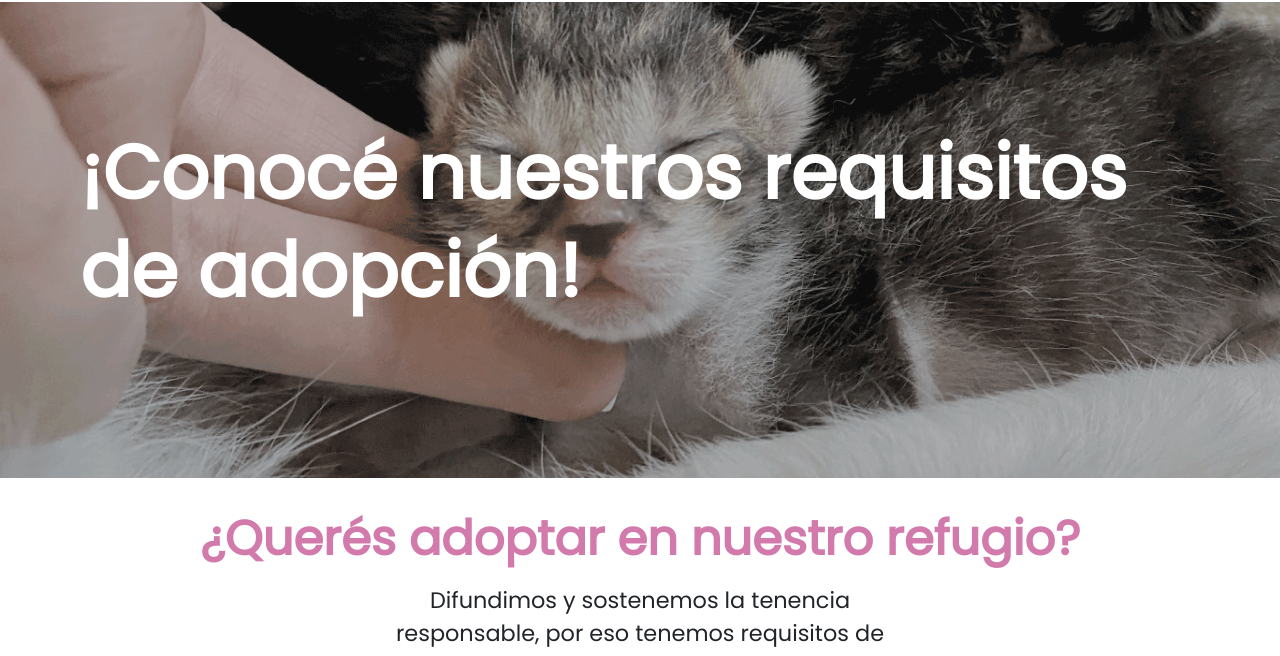
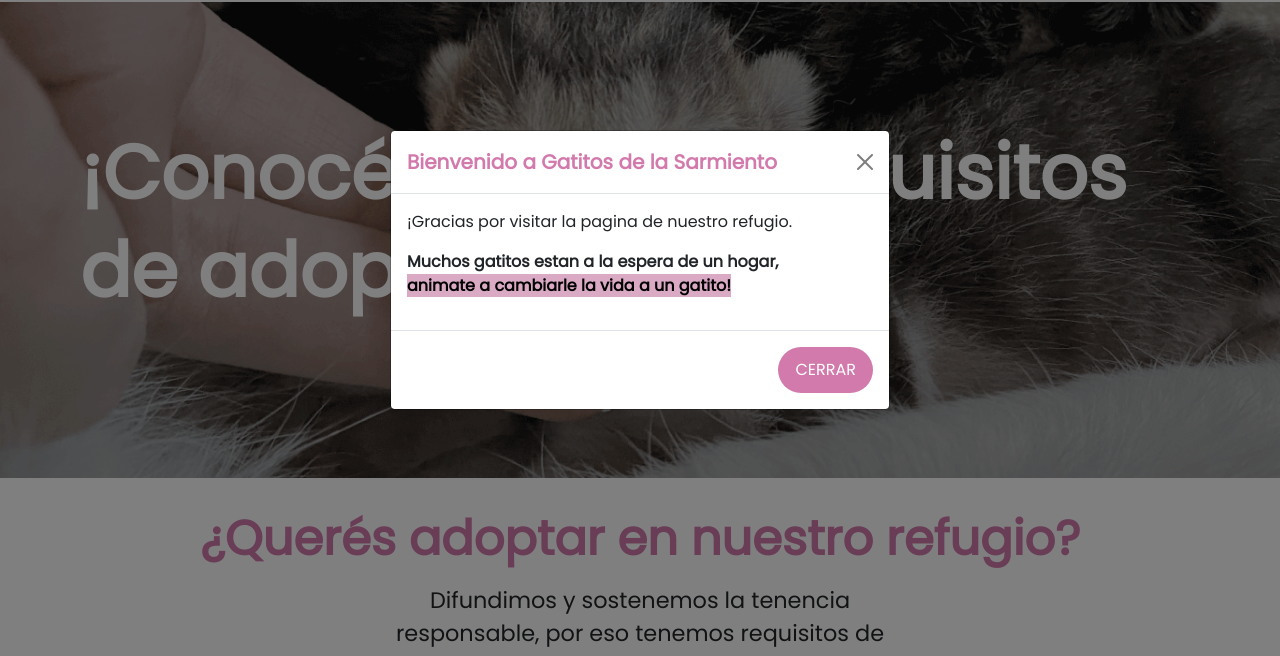
Before and after one commit to beluluciano/ProyectoFinalBAMultiplica, a plain HTML site: page pages/adoptar.html in a window 1280 px wide. Shown: the part 130-786 px from the top of the page. Drawn offline with nearby package versions, Linux system fonts and the light colour scheme.

Commit message:
modal en todas las pages

```diff
--- a/pages/adoptar.html
+++ b/pages/adoptar.html
@@ -21,6 +21,8 @@
     <link rel="stylesheet" href="../css/styles.css">
 <!-- favicon -->
 <link rel="icon" href="../img/favicon_favicon.png" type="image/png">
+<!-- linkeo a js -->
+<script src="../js/script.js"></script>
 </head>
 
 <body>
@@ -202,6 +204,24 @@
   <div class="copyright-text">
       <p>© 2023 Gatitos de la Sarmiento. Todos los derechos reservados</p>
   </div>
+  <!-- Ventana Modal -->
+    <div class="modal fade" id="modalBienvenida" tabindex="-1" aria-labelledby="modalBienvenidaLabel" aria-hidden="true">
+        <div class="modal-dialog modal-dialog-centered">
+        <div class="modal-content">
+            <div class="modal-header">
+            <h5 class="modal-title fw-bolder title-modal" id="modalBienvenidaLabel">Bienvenido a Gatitos de la Sarmiento</h5>
+            <button type="button" class="btn-close" data-bs-dismiss="modal" aria-label="Close"></button>
+            </div>
+            <div class="modal-body">
+            <p>¡Gracias por visitar la pagina de nuestro refugio.</p>
+            <p class="fw-bolder">Muchos gatitos estan a la espera de un hogar, <span class="text-nowrap subrayado-modal" style="width: 8rem;">animate a cambiarle la vida a un gatito! </span></p>
+            </div>
+            <div class="modal-footer">
+            <button type="button" class="btn color-primario" data-bs-dismiss="modal">Cerrar</button>
+            </div>
+        </div>
+        </div>
+    </div>
 
 <script src="https://unpkg.com/boxicons@2.1.4/dist/boxicons.js"></script>
 <script src="https://cdn.jsdelivr.net/npm/bootstrap@5.1.3/dist/js/bootstrap.bundle.min.js" integrity="sha384-ka7Sk0Gln4gmtz2MlQnikT1wXgYsOg+OMhuP+IlRH9sENBO0LRn5q+8nbTov4+1p" crossorigin="anonymous"></script>
```
Also changed, not shown: pages/donar.html (+20 -1 lines), pages/nosotros.html (+20 -0 lines).
